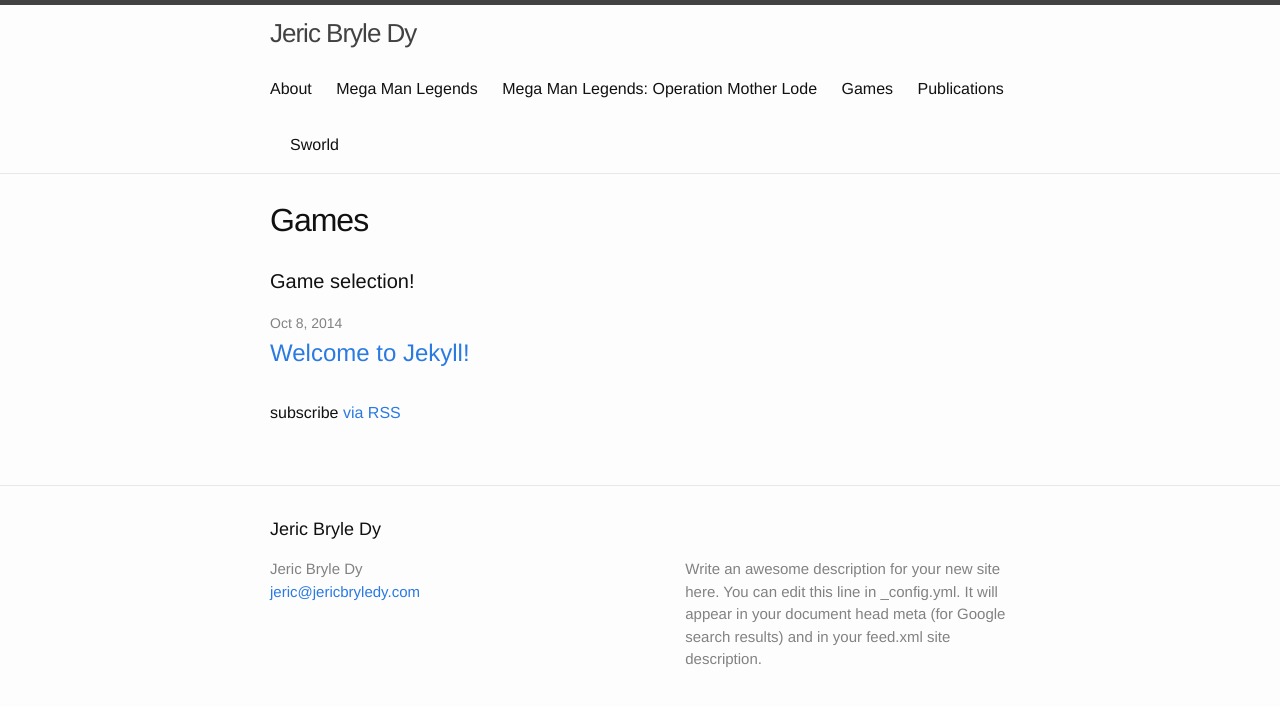
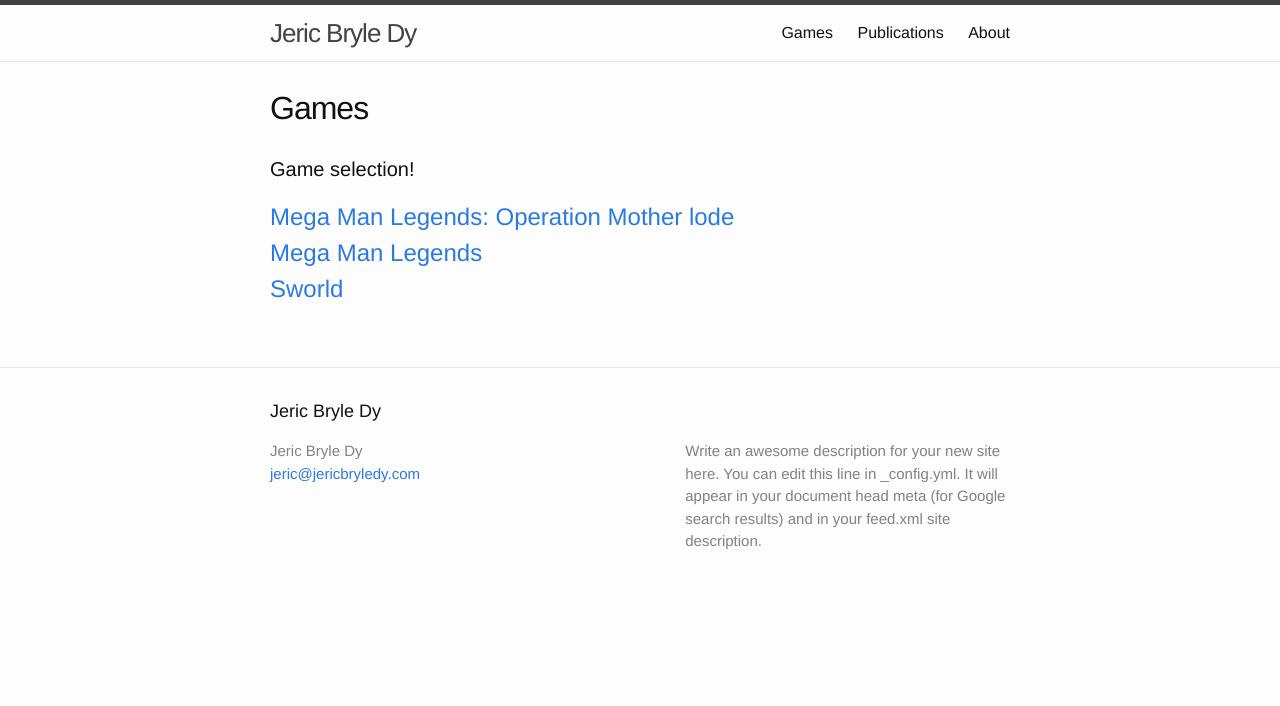
Before and after one commit to AJIT92/jerikyll, a Jekyll site: the page built from games/index.html, in a window 1280 px wide. Shown: the top 706 px of the page. Built offline with Jekyll 4.4.1, drawn with Linux system fonts in a browser that asks for light colours.

Commit message:
fixed game page

```diff
--- a/_includes/header.html
+++ b/_includes/header.html
@@ -14,11 +14,9 @@
 			</a>
 
 			<div class="trigger">
-				{% for page in site.pages %}
-					{% if page.title %}
-						<a class="page-link" href="{{ page.url | prepend: site.baseurl }}">{{ page.title }}</a>
-					{% endif %}
-				{% endfor %}
+				<a class="page-link" href="/games/">Games</a>
+				<a class="page-link" href="/publications/">Publications</a>
+				<a class="page-link" href="/about/">About</a>
 			</div>
 		</nav>
 
--- a/games/index.html
+++ b/games/index.html
@@ -13,15 +13,13 @@
 	<ul class="post-list">
 		{% for post in site.posts %}
 			<li>
-				<span class="post-meta">{{ post.date | date: "%b %-d, %Y" }}</span>
-
 				<h2>
-					<a class="post-link" href="{{ post.url | prepend: site.baseurl }}">{{ post.title }}</a>
+					<a class="post-link" href="/games/rockmandashfangame/">Mega Man Legends: Operation Mother lode</a>
+					<a class="post-link" href="/games/graphix/">Mega Man Legends</a>
+					<a class="post-link" href="/games/sworld/">Sworld</a>
 				</h2>
 			</li>
 		{% endfor %}
 	</ul>
 
-	<p class="rss-subscribe">subscribe <a href="{{ "/feed.xml" | prepend: site.baseurl }}">via RSS</a></p>
-
 </div>
```
